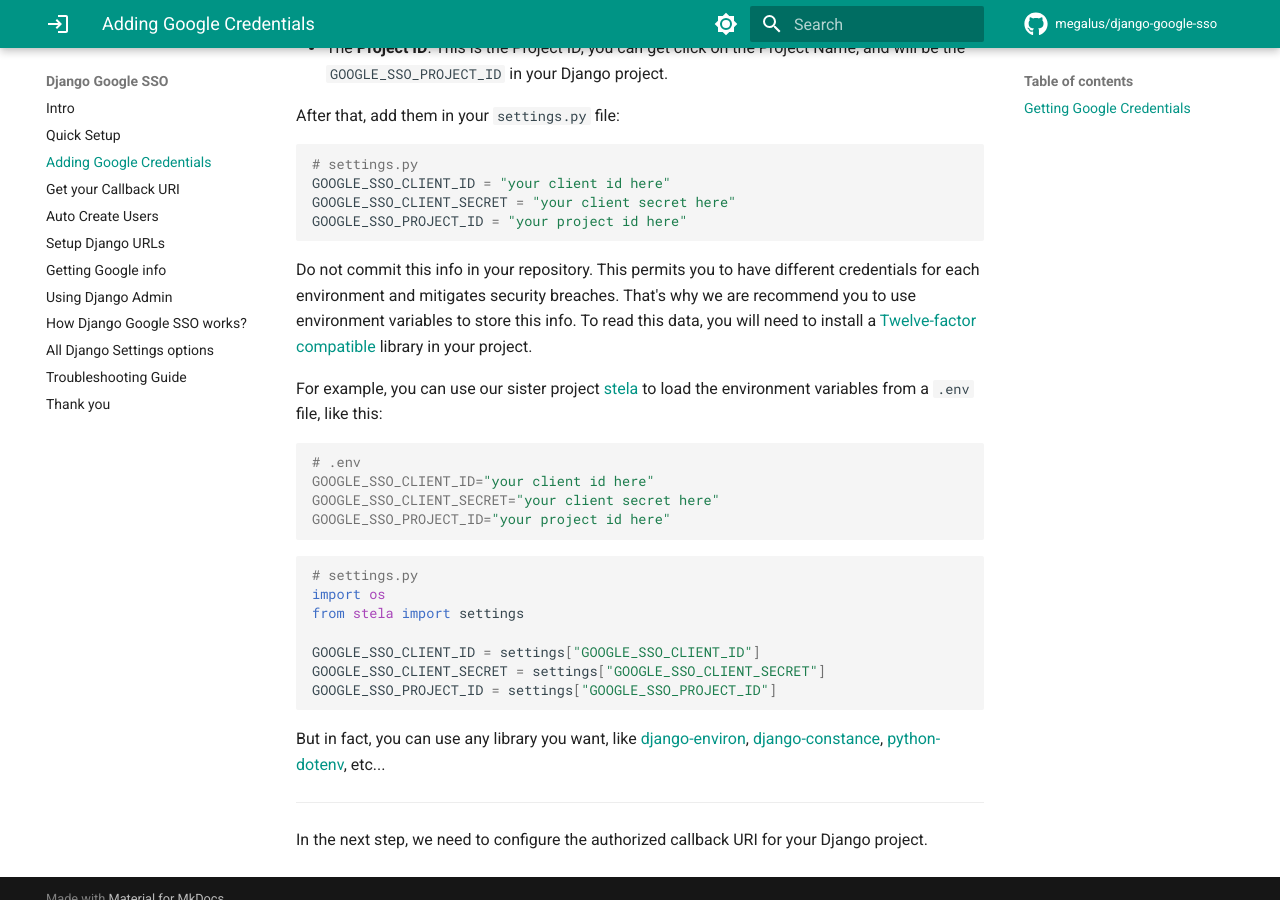
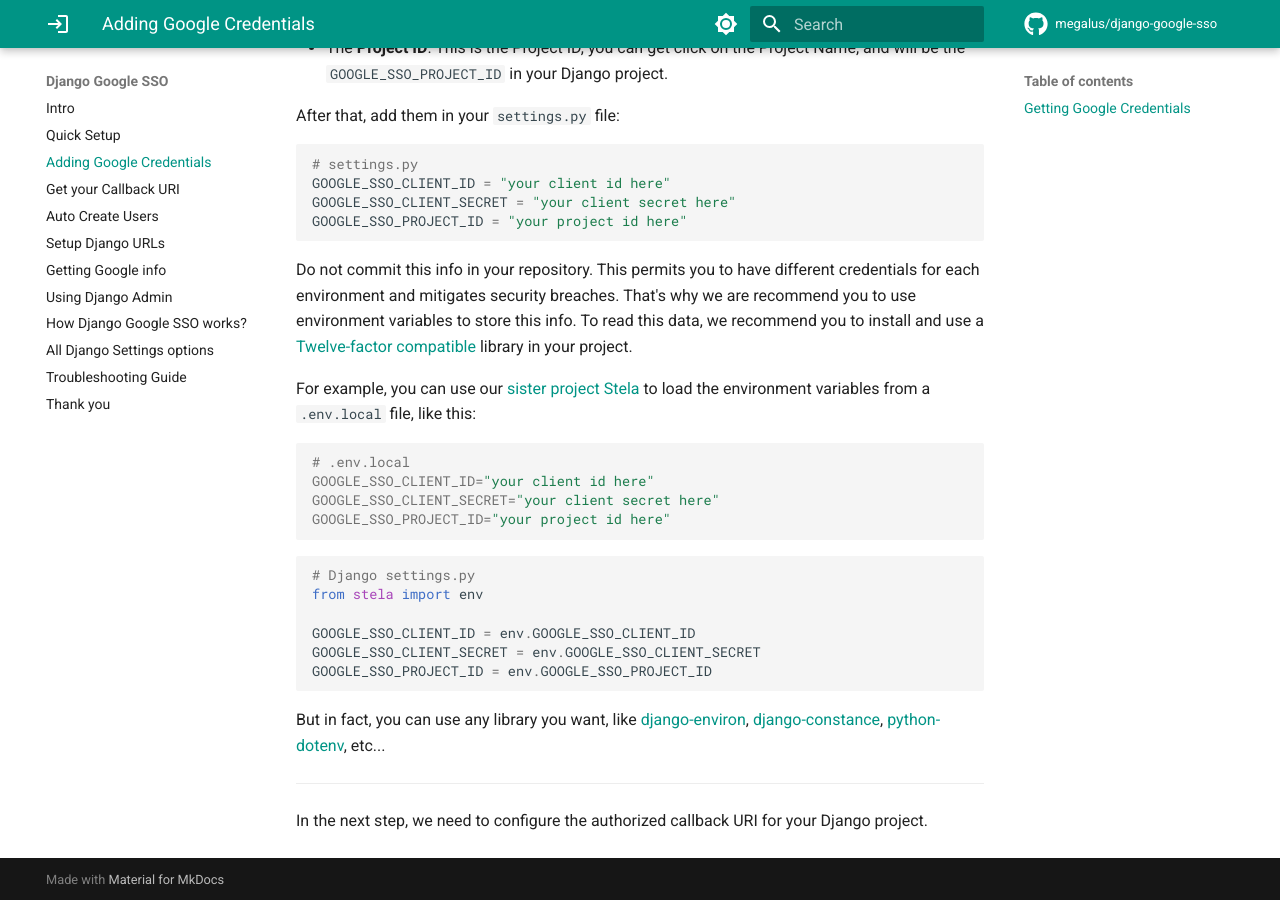
Before and after one commit to megalus/django-google-sso, an MkDocs documentation site: the page built from docs/credentials.md, in a window 1280 px wide and 900 px high, scrolled down 777 px. Built offline with MkDocs 1.6.1 and Material for MkDocs 9.7.7, drawn with Linux system fonts in a browser that asks for light colours; comment, search, counter and statistics services are not loaded.

Commit message:
docs: update Stela example

````diff
--- a/docs/credentials.md
+++ b/docs/credentials.md
@@ -42,26 +42,26 @@
 
 Do not commit this info in your repository. This permits you to have different credentials for each environment and
 mitigates security breaches. That's why we are recommend you to use environment variables to store this info.
-To read this data, you will need to install a [Twelve-factor compatible](https://www.12factor.net/) library in your project.
+To read this data, we recommend you to install and use a [Twelve-factor compatible](https://www.12factor.net/) library
+in your project.
 
-For example, you can use our sister project [stela](https://github.com/megalus/stela) to load the environment
-variables from a `.env` file, like this:
+For example, you can use our [sister project Stela](https://github.com/megalus/stela) to load the environment
+variables from a `.env.local` file, like this:
 
 ```ini
-# .env
+# .env.local
 GOOGLE_SSO_CLIENT_ID="your client id here"
 GOOGLE_SSO_CLIENT_SECRET="your client secret here"
 GOOGLE_SSO_PROJECT_ID="your project id here"
 ```
 
 ```python
-# settings.py
-import os
-from stela import settings
+# Django settings.py
+from stela import env
 
-GOOGLE_SSO_CLIENT_ID = settings["GOOGLE_SSO_CLIENT_ID"]
-GOOGLE_SSO_CLIENT_SECRET = settings["GOOGLE_SSO_CLIENT_SECRET"]
-GOOGLE_SSO_PROJECT_ID = settings["GOOGLE_SSO_PROJECT_ID"]
+GOOGLE_SSO_CLIENT_ID = env.GOOGLE_SSO_CLIENT_ID
+GOOGLE_SSO_CLIENT_SECRET = env.GOOGLE_SSO_CLIENT_SECRET
+GOOGLE_SSO_PROJECT_ID = env.GOOGLE_SSO_PROJECT_ID
 ```
 
 But in fact, you can use any library you want, like
````
